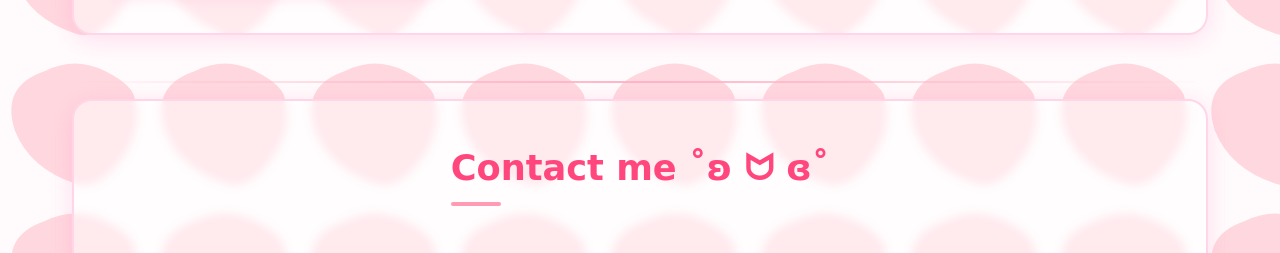
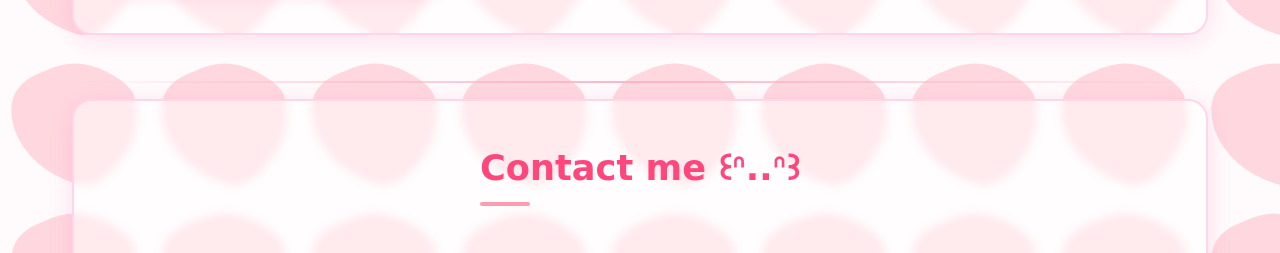
Before and after one commit to ayuushisaha/portfolio-, a plain HTML site: page index.html in a window 1280 px wide. Shown: the part 2959-3212 px from the top of the page. Drawn offline with nearby package versions, Linux system fonts and the light colour scheme; a web font is replaced by a local one.

Commit message:
Update index.html

```diff
--- a/index.html
+++ b/index.html
@@ -937,7 +937,7 @@
     </section>
 
   <section id="contact">
-  <h2>Contact me ˚ʚ ᗢ ɞ˚ </h2>
+  <h2>Contact me ꒰ᐢ..ᐢ꒱</h2>
 
   <div class="contact-icons">
     <a href="https://mail.google.com/mail/?view=cm&fs=1&to=ayushisaha278@gmail.com&su=Portfolio Contact"
```
